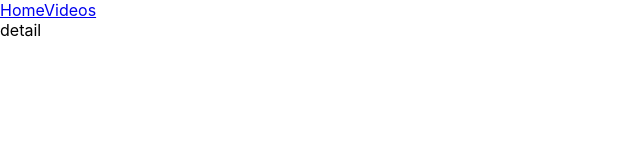
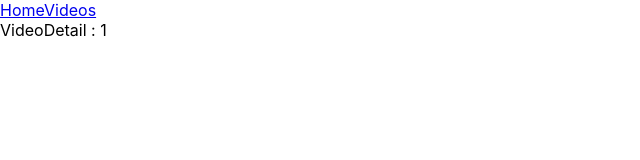
Before and after one commit to taewonnn/react-router, a React (Create React App) app: page /videos/1 in a window 1280 px wide. Shown: the top 160 px of the page, without its empty margins (0-640 px from the left). Built offline with nearby package versions, Linux system fonts and the light colour scheme.

Commit message:
react-router-dom

```diff
--- a/src/components/VideoDetail.jsx
+++ b/src/components/VideoDetail.jsx
@@ -1,7 +1,16 @@
+import {useParams} from "react-router-dom";
+
 function VideoDetail () {
+
+  // useParams
+  const params = useParams();
+  console.log(params);
+
+  const { videoId } = useParams();
+
   return (
     <>
-      detail
+      VideoDetail : {videoId}
     </>
   )
 }
--- a/src/components/Videos.jsx
+++ b/src/components/Videos.jsx
@@ -14,13 +14,14 @@ function Videos () {
   const handleSubmit = (e) => {
     e.preventDefault();
     setText('');
-  }
+    navigate(`/videos/${text}`)
+  };
 
 
   return (
     <div>
       Videos
-      <form>
+      <form onSubmit={handleSubmit}>
         <input type='text' placeholder='video id' value={text} onChange={handleChange} />
       </form>
     </div>
```
